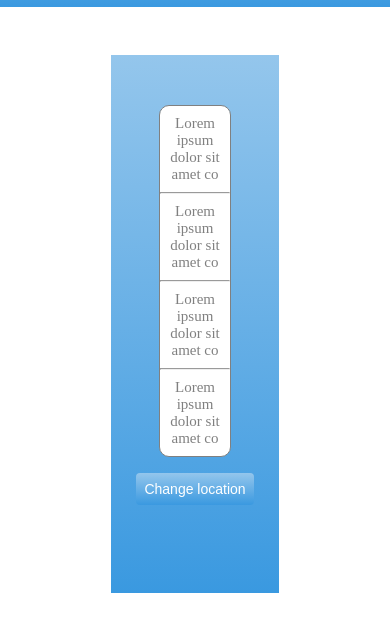
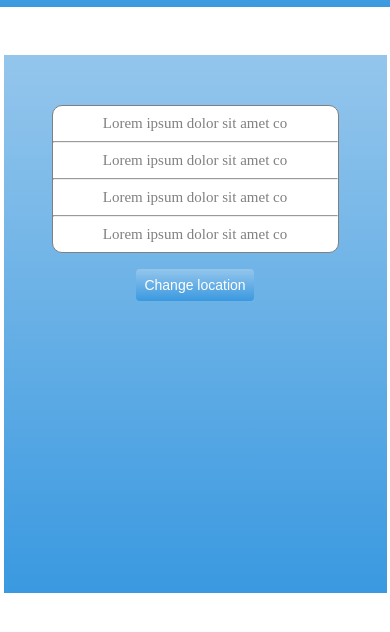
Before and after one commit to sarsilmaz28/WeatherApp, a plain HTML site: page index.html in a window 390 px wide. Shown: the part 40-672 px from the top of the page. Drawn offline with Linux system fonts and the light colour scheme; no server answers.

Commit message:
Update style.css

```diff
--- a/style.css
+++ b/style.css
@@ -57,3 +57,9 @@
 #icon{
     width: 50px;
 }
+
+@media only screen and (max-width: 600px) {
+    .container{
+        width: 90vw;
+    }
+  }
```
